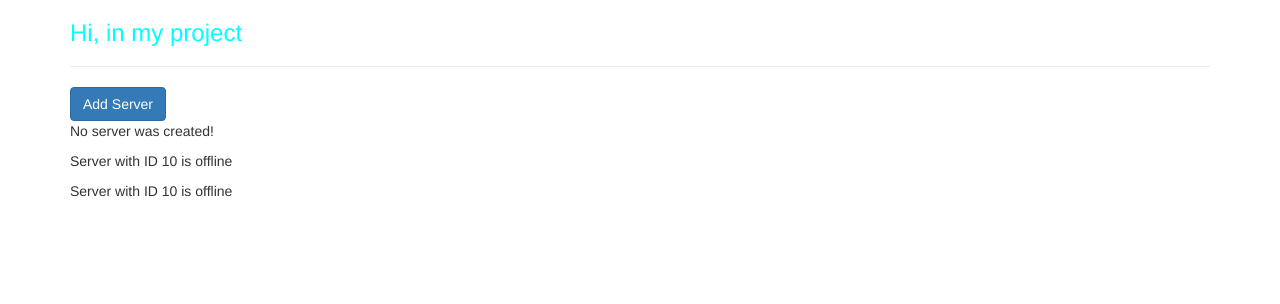
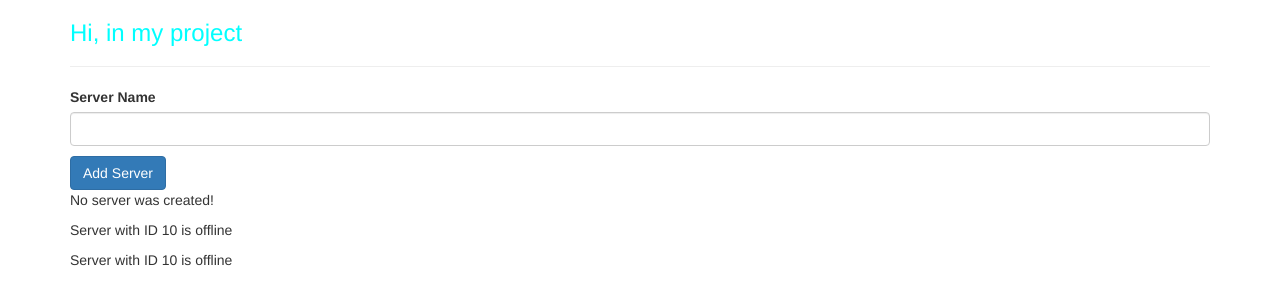
Before and after one commit to yaroslav-fedunkiv/my-first-ang-app, an Angular app: page / in a window 1280 px wide. Shown: the top 304 px of the page. Built offline with nearby package versions, Linux system fonts and the light colour scheme.

Commit message:
lesson 33

```diff
--- a/src/app/servers/servers.component.html
+++ b/src/app/servers/servers.component.html
@@ -1,10 +1,14 @@
+<label>Server Name</label>
+<input
+  type="text"
+  class="form-control"
+(input)="onUpdateServerName($event)">
+<p>{{serverName}}</p>
+
 <button
   class="btn btn-primary"
   [disabled]="!allowNewServer"
-  (click)="onCreateServer()"
->Add Server</button>
-<!--<p>{{allowNewServer}}</p>-->
-<!--<p [innerText]="allowNewServer"></p>-->
+  (click)="onCreateServer()">Add Server</button>
 <p>{{serverCreationStatus}}</p>
 <app-server></app-server>
 <app-server></app-server>
--- a/src/app/servers/servers.component.ts
+++ b/src/app/servers/servers.component.ts
@@ -11,6 +11,7 @@
 export class ServersComponent implements OnInit{
   allowNewServer = false;
   serverCreationStatus = 'No server was created!';
+  serverName = '';
 
   constructor() {
     setTimeout(() => {
@@ -24,4 +25,8 @@
   onCreateServer(){
     this.serverCreationStatus = 'Server was created';
   }
+
+  onUpdateServerName(event: any){
+  this.serverName = (<HTMLInputElement>event.target).value;
+  }
 }
```
